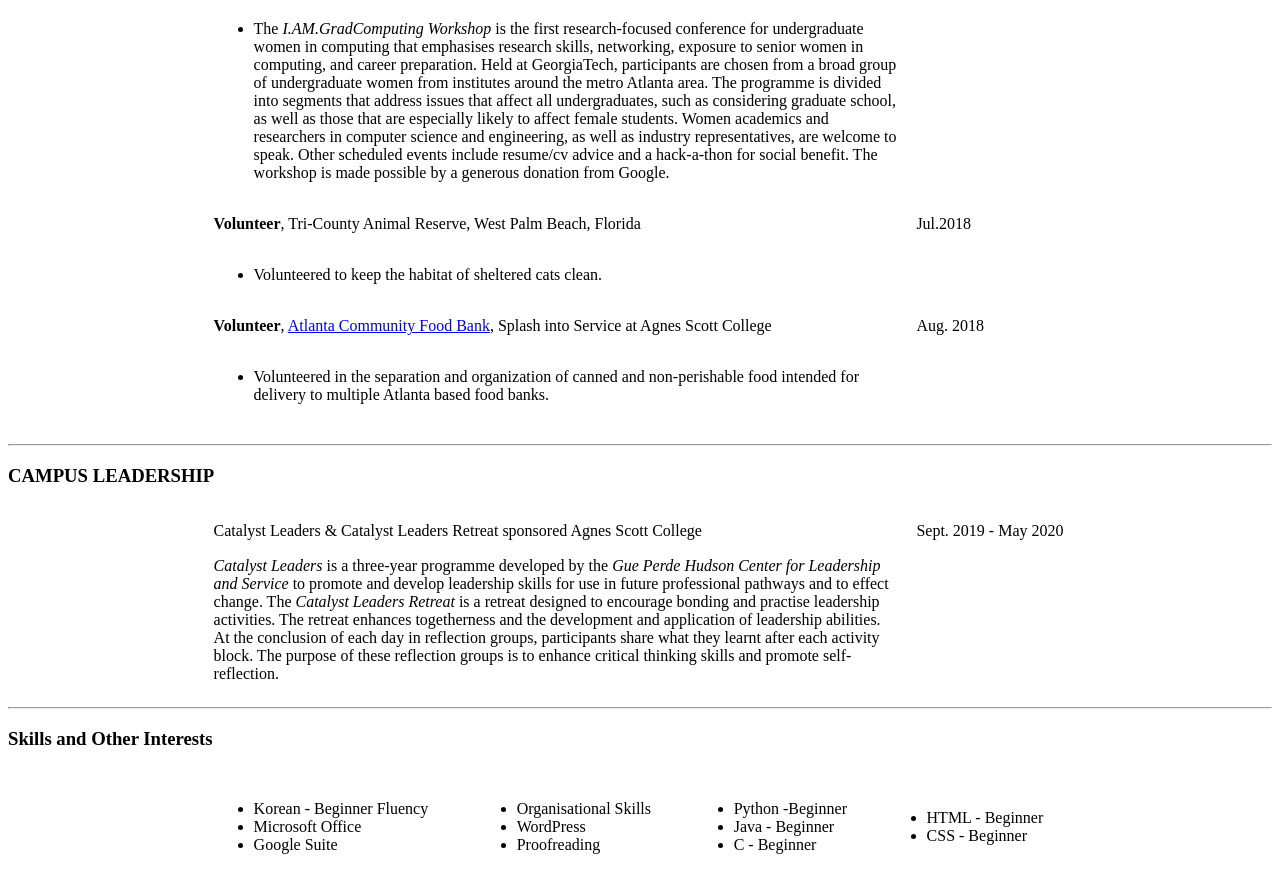
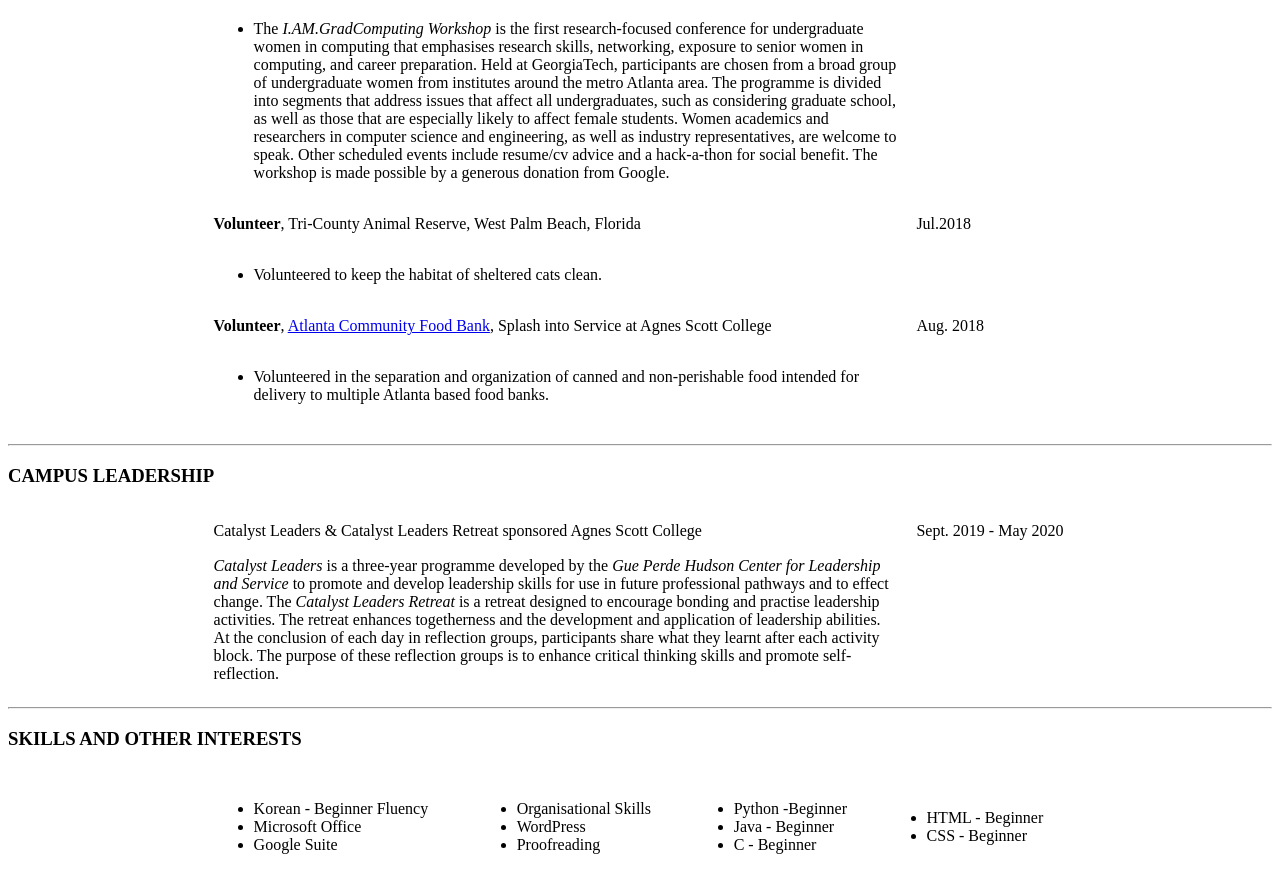
Before and after one commit to Mia703/personal-cv, a plain HTML site: page index.html in a window 1280 px wide. Shown: the part 3209-4101 px from the top of the page. Drawn offline with Linux system fonts and the light colour scheme.

Commit message:
All caps header

```diff
--- a/index.html
+++ b/index.html
@@ -372,7 +372,7 @@
     </table>
 
     <hr>
-    <h3 id="my-skills">Skills and Other Interests</h3>
+    <h3 id="my-skills">SKILLS AND OTHER INTERESTS</h3>
     <table cellspacing="15" class="cv-table">
         <tr>
             <td>
```
